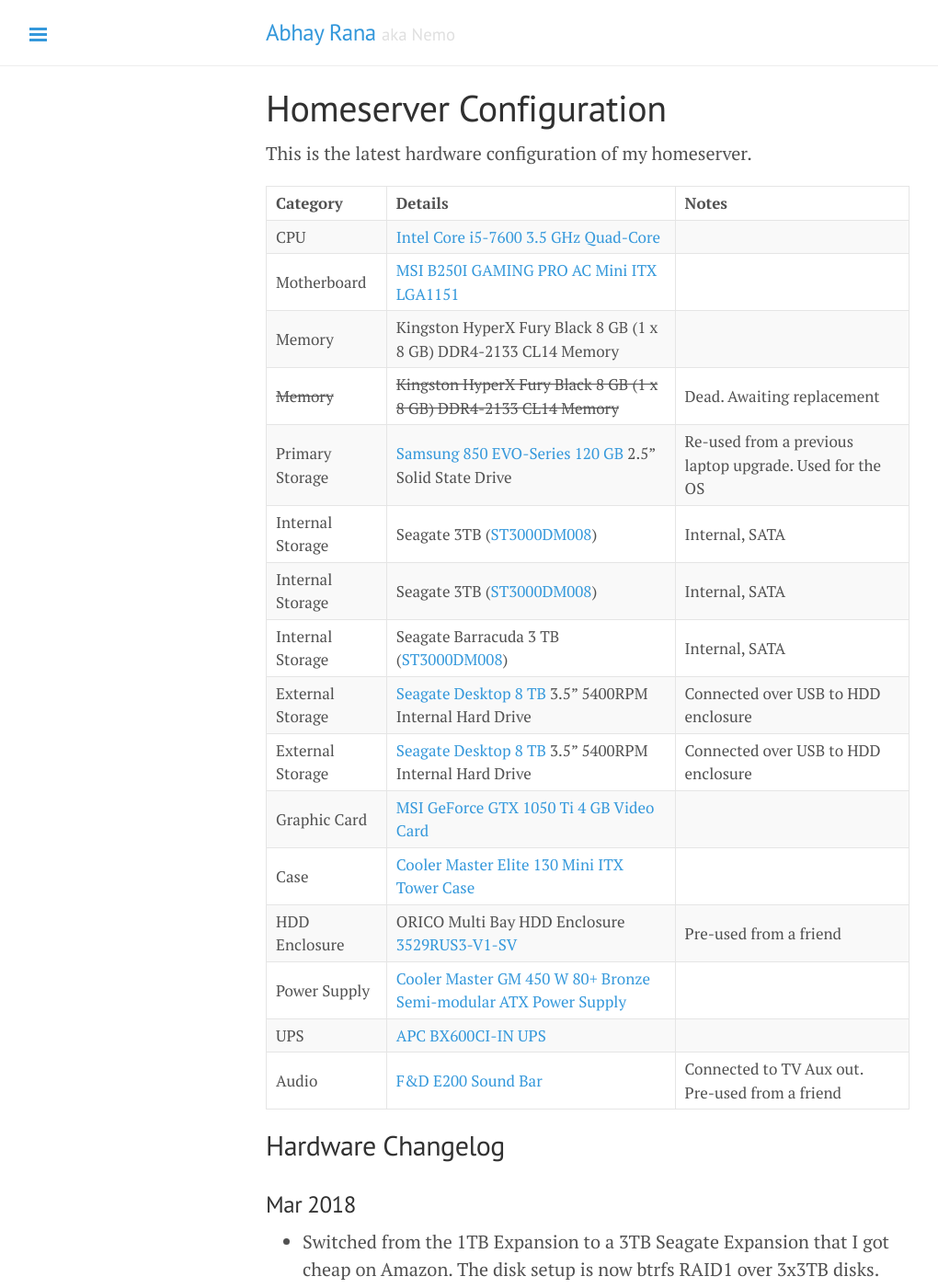
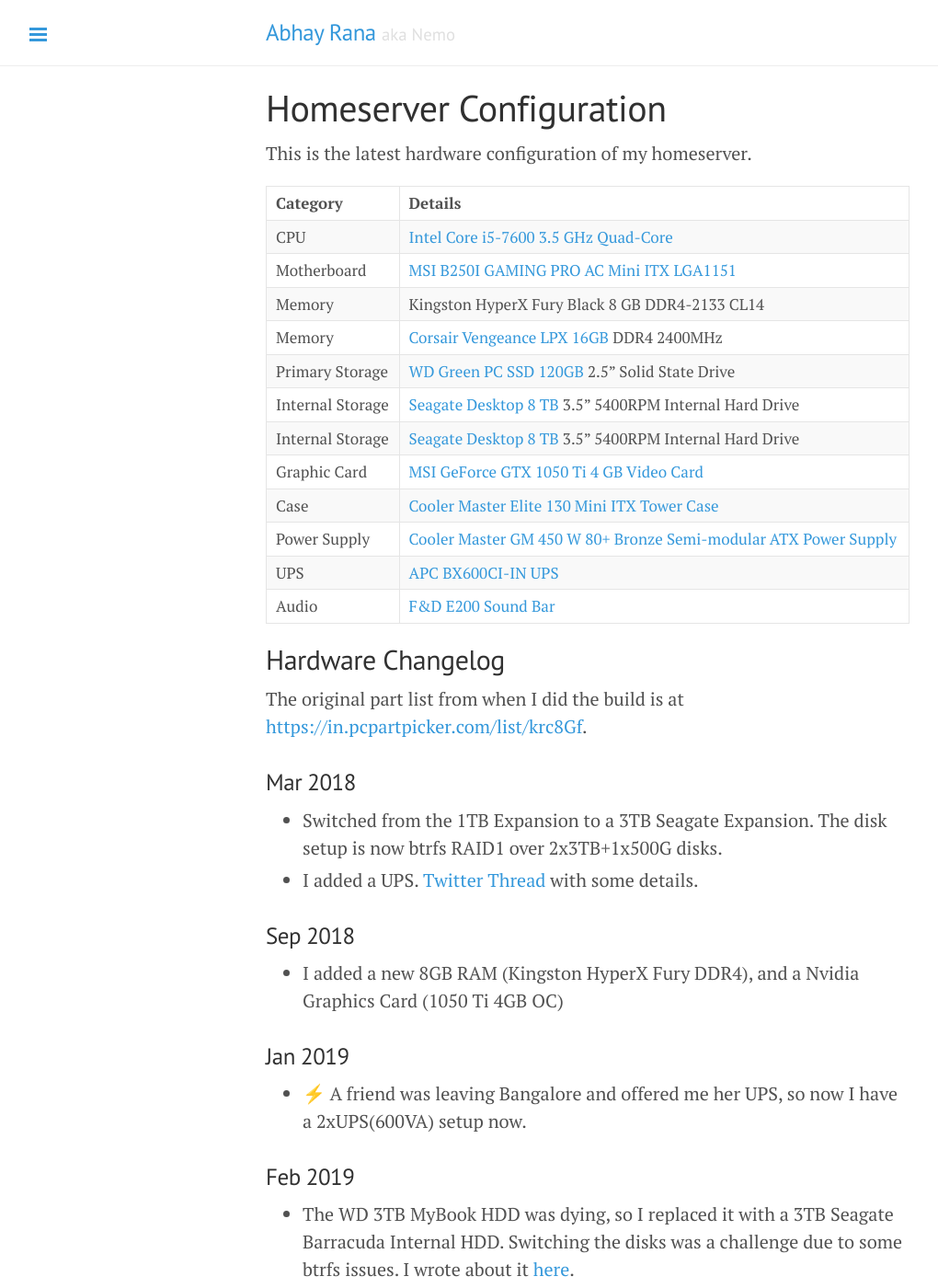
Before and after one commit to captn3m0/captn3m0.github.com, a Jekyll site: the page built from pages/homeserver-config.md, in a window 1280 px wide and 1400 px high. Shown: the whole window at 92% size, without its empty margins (1-1021 px from the left). Built offline with Jekyll 4.4.1, drawn with Linux system fonts in a browser that asks for light colours; emoji names are drawn with the system emoji font; comment, search, counter and statistics services are not loaded; some of the changed text lies outside the part shown.

Commit message:
system upgrade

````diff
--- a/pages/homeserver-config.md
+++ b/pages/homeserver-config.md
@@ -6,47 +6,49 @@
 
 This is the latest hardware configuration of my homeserver.
 
-Category|Details|Notes
-----|-------|-----
+Category|Details
+----|-------
 CPU|[Intel Core i5-7600 3.5 GHz Quad-Core](https://ark.intel.com/content/www/us/en/ark/products/97150/intel-core-i5-7600-processor-6m-cache-up-to-4-10-ghz.html)
 Motherboard|[MSI B250I GAMING PRO AC Mini ITX LGA1151](https://www.msi.com/Motherboard/B250I-GAMING-PRO-AC.html)
-Memory|Kingston HyperX Fury Black 8 GB (1 x 8 GB) DDR4-2133 CL14 Memory
-~~Memory~~|~~Kingston HyperX Fury Black 8 GB (1 x 8 GB) DDR4-2133 CL14 Memory~~|Dead. Awaiting replacement
-Primary Storage|[Samsung 850 EVO-Series 120 GB](https://amzn.to/2I0QyfA) 2.5" Solid State Drive|Re-used from a previous laptop upgrade. Used for the OS
-Internal Storage|Seagate 3TB ([ST3000DM008](https://amzn.to/36DfQKL))|Internal, SATA
-Internal Storage|Seagate 3TB ([ST3000DM008](https://amzn.to/36DfQKL))|Internal, SATA
-Internal Storage|Seagate Barracuda 3 TB ([ST3000DM008](https://amzn.to/2GE0F9l))|Internal, SATA
-External Storage|[Seagate Desktop 8 TB](https://www.amazon.de/gp/product/B07DQBFQ2D) 3.5" 5400RPM Internal Hard Drive|Connected over USB to HDD enclosure
-External Storage|[Seagate Desktop 8 TB](https://www.amazon.de/gp/product/B07DQBFQ2D) 3.5" 5400RPM Internal Hard Drive|Connected over USB to HDD enclosure
+Memory|Kingston HyperX Fury Black 8 GB DDR4-2133 CL14
+Memory|[Corsair Vengeance LPX 16GB](https://www.corsair.com/uk/en/Categories/Products/Memory/VENGEANCE-LPX/p/CMK16GX4M1A2400C16) DDR4 2400MHz
+Primary Storage|[WD Green PC SSD 120GB][wdm2] 2.5" Solid State Drive
+Internal Storage|[Seagate Desktop 8 TB](https://www.amazon.de/gp/product/B07DQBFQ2D) 3.5" 5400RPM Internal Hard Drive
+Internal Storage|[Seagate Desktop 8 TB](https://www.amazon.de/gp/product/B07DQBFQ2D) 3.5" 5400RPM Internal Hard Drive
 Graphic Card|[MSI GeForce GTX 1050 Ti 4 GB Video Card](https://www.msi.com/Graphics-card/GeForce-GTX-1050-Ti-GAMING-X-4G.html)
 Case|[Cooler Master Elite 130 Mini ITX Tower Case](https://www.coolermaster.com/catalog/cases/mini-itx/elite130/)
-HDD Enclosure|ORICO Multi Bay HDD Enclosure [3529RUS3-V1-SV](https://www.orico.me/product/orico-aluminum-3-5-inch-sata-usb3-0-esata-external-multi-bay-hdd-enclosure-on-the-desktop-3529rus3/)|Pre-used from a friend
 Power Supply|[Cooler Master GM 450 W 80+ Bronze Semi-modular ATX Power Supply](https://www.coolermaster.com/catalog/power-supplies/masterwatt/masterwatt-450/)
 UPS|[APC BX600CI-IN UPS](https://amzn.to/34t22Qv)
-Audio|[F&D E200 Sound Bar](https://amzn.to/33B5oBy)|Connected to TV Aux out.<br>Pre-used from a friend
+Audio|[F&D E200 Sound Bar](https://amzn.to/33B5oBy)
 
 ## Hardware Changelog
 
+The original part list from when I did the build is at <https://in.pcpartpicker.com/list/krc8Gf>.
+
 ### Mar 2018
 
--   Switched from the 1TB Expansion to a 3TB Seagate Expansion that I got cheap on Amazon. The disk setup is now btrfs RAID1 over 3x3TB disks.
+-   Switched from the 1TB Expansion to a 3TB Seagate Expansion. The disk setup is now btrfs RAID1 over 2x3TB+1x500G disks.
 -   I added a UPS. [Twitter Thread](https://twitter.com/captn3m0/status/973264624752603136) with some details.
 
 ### Sep 2018
 
-I added a new 8GB RAM (Kingston HyperX Fury DDR4), and a NVidia Graphics Card (1050 Ti 4GB OC)
+- I added a new 8GB RAM (Kingston HyperX Fury DDR4), and a Nvidia Graphics Card (1050 Ti 4GB OC)
 
 ### Jan 2019
 
-A friend was leaving Bangalore and offered me her UPS, so now I have a 2xUPS(600VA) setup now.
+- :zap: A friend was leaving Bangalore and offered me her UPS, so now I have a 2xUPS(600VA) setup now.
 
 ### Feb 2019
 
-The WD 3TB MyBook HDD was dying, so I replaced it with a 3TB Seagate Barracuda Internal HDD. Switching the disks was a challenge due to some btrfs issues. I wrote about it [here](https://captnemo.in/blog/2019/02/24/btrfs-raid-device-replacement-story/).
+- The WD 3TB MyBook HDD was dying, so I replaced it with a 3TB Seagate Barracuda Internal HDD. Switching the disks was a challenge due to some btrfs issues. I wrote about it [here](https://captnemo.in/blog/2019/02/24/btrfs-raid-device-replacement-story/).
+
+# Apr 2019
+
+- Moved from [the Samsung EVO 850 SSD](https://amzn.to/2I0QyfA) to a [WD M.2 SSD](https://shop.westerndigital.com/en-ie/products/internal-drives/wd-green-sata-ssd).
 
 ## Mar 2020
 
-Added a 8TBx2 RAID setup. The disks are identical [8TB Amazon SE Seagate Expansions](https://www.amazon.co.uk/d/B07DQBFQ2D/), which I got for cheap, and the RAID enclosure is a pre-used ORICO. First time I'm running a hardware RAID setup, lets see how it goes. Moved the second UPS to my PC setup and got a sound bar for audio.
+Added a 8TBx2 RAID setup. The disks are identical [8TB Amazon SE Seagate Expansions](https://www.amazon.co.uk/d/B07DQBFQ2D/), which I got for cheap, and the RAID enclosure is a pre-used [ORICO 3529RUS3-V1-SV][orico]. First time I'm running a hardware RAID setup, lets see how it goes. Moved the second UPS to my PC setup and got a sound bar for audio.
 
 ## Apr 2020
 
@@ -65,6 +67,20 @@
   devid    6 size 7.28TiB used 3.28TiB path /dev/sdf
 ```
 
-Last Updated: 16th October 2020.
+## Oct 2020
+
+- Since RAM prices are low, I got a 16GB RAM, bringing the total available memory to 24GB
+- The ORICO enclosure was giving too much pain on every reboot. Since the 3 internal HDDs were at zero usage, I took them out, and moved the 2x8TB inside the case. Removed the extra disks from RAID and all is well.
+
+```
+  Total devices 2 FS bytes used 3.30TiB
+  devid    5 size 7.28TiB used 3.31TiB path /dev/sdc
+  devid    6 size 7.28TiB used 3.31TiB path /dev/sdb
+```
+
+Last Updated: 24th October 2020.
 
 {% include selfhosted.md %}
+
+[wdm2]: https://shop.westerndigital.com/en-ie/products/internal-drives/wd-green-sata-ssd#WDS120G2G0B "WDS120G2G0B"
+[orico]: https://www.orico.me/product/orico-aluminum-3-5-inch-sata-usb3-0-esata-external-multi-bay-hdd-enclosure-on-the-desktop-3529rus3/
````
